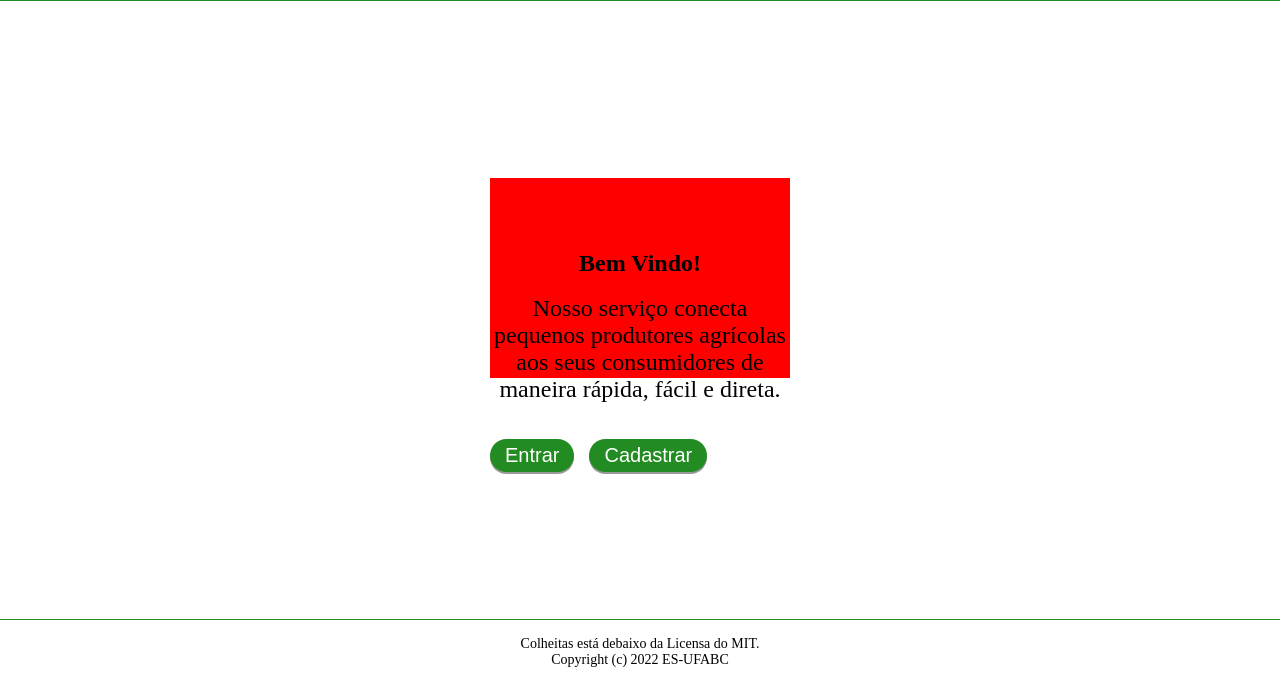
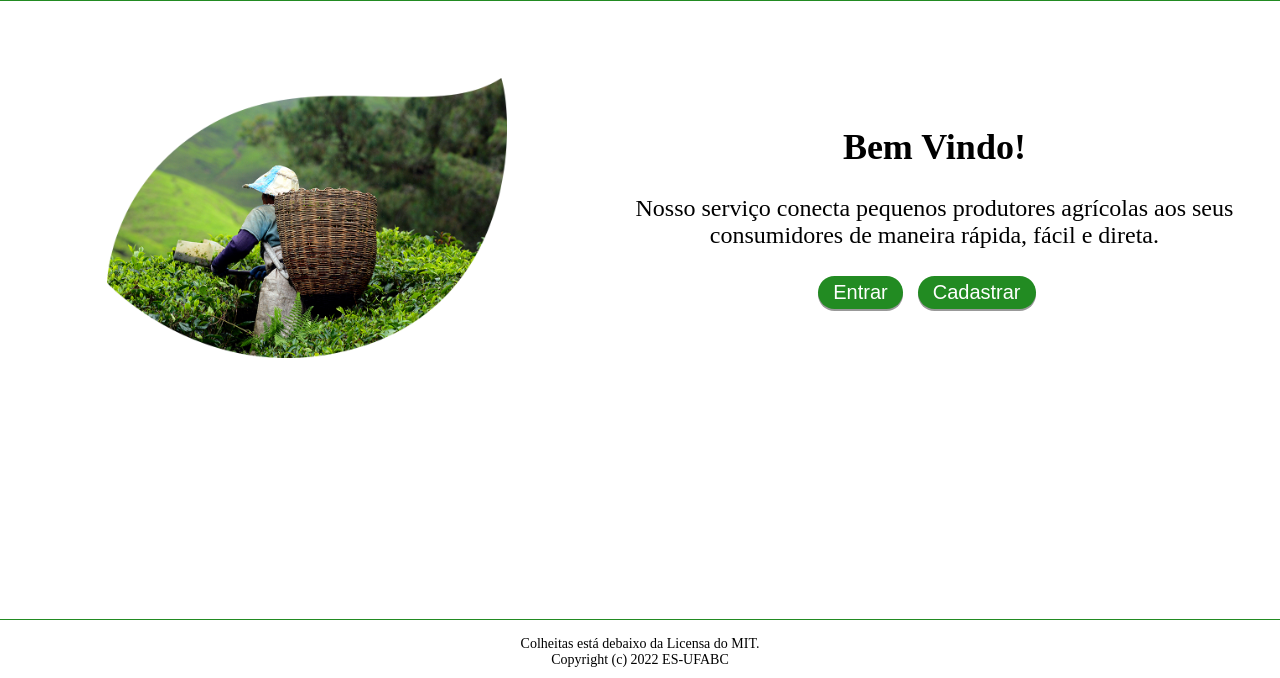
Before and after one commit to ES-UFABC/Colheitas, a Django app: page / in a window 1280 px wide. Shown: the part 122-800 px from the top of the page. Run offline with Django 4.2, Linux system fonts and the light colour scheme.

Commit message:
update html css

```diff
--- a/colheitas/static/css/style.css
+++ b/colheitas/static/css/style.css
@@ -38,7 +38,6 @@ html, body {
     left: 0;
     right: 0;
     margin: auto;
-    background: red;
 }
 
 #boxImg {
--- a/colheitas/templates/home.html
+++ b/colheitas/templates/home.html
@@ -82,7 +82,6 @@
     <body>
 
       <div id="boxHeader">
-
         <div id="boxTitle">
             <br>
             <h1>🌱 Colheitas 🌱</h1>
@@ -91,27 +90,33 @@
         <hr size="2" width="100%" color="#228B22">
       </div>
 
-      <div id="boxHome">
-        <br><br><br><br>
-        <center>
+      <div id="divide">
+
+        <div id="boxImg">
+
+          <img src="{% static 'img/agricultor.png' %}" width="400px" vertical-align="middle">
+
+        </div>
+
+
+        <div id="boxSignUp">
             <h2> Bem Vindo!</h2>
             <br>
             <p>Nosso serviço conecta pequenos produtores agrícolas aos seus consumidores de maneira rápida, fácil e direta.</p>
             <br>
-        <br>
 
-        <div class="buttonsHome">
-          <button type="button">
-            <a href="{% url 'login' %}">Entrar</a>
+            <div class="buttons">
+              <button>
+                <a href="{% url 'login' %}" class="button" type="button">Entrar</a>
               </button>
               <br>
-          <button type="button">
-            <a href="{% url 'signup' %}">Cadastrar</a>
+              <button>
+                <a href="{% url 'signup' %}" class="button" type="button">Cadastrar</a>
               </button>
             </div>
+        </div>
+      </div>
 
-        </center>
-      </div>
 
       <footer>
         <hr size="1" width="100%" color="#228B22">
--- a/colheitas/templates/registration/login.html
+++ b/colheitas/templates/registration/login.html
@@ -32,16 +32,21 @@
       <center>
       <h2>Entrar</h2>
       <br>
+
+
         <form method="post">
           {% csrf_token %}
           {{ form.as_p }}
           <br>
           <button type="submit">Entrar</button>
         </form>
+
         <br>
         <button>
           <a href="/" class="button" type="button">Voltar</a>
         </button>
+
+
     </center>
     </div>
 
--- a/colheitas/templates/registration/signup.html
+++ b/colheitas/templates/registration/signup.html
@@ -2,7 +2,6 @@
 <!DOCTYPE html>
 <html>
     <head>
-
         <meta charset="utf-8">
         <meta name="viewport" content="width=device-width, initial-scale=1, maximum-scale=1.0">
         <title>🌱 Colheitas - Cadastre-se</title>
@@ -34,6 +33,7 @@
             <br><br>
             <p>Você gostaria de se cadastrar como comprador ou vendedor?</p>
             <br>
+
             <div class="buttons">
                 <button>
                     <a href="/accounts/signup/buyer/" class="button" type="button">Comprador</a>
--- a/colheitas/templates/registration/signup_seller.html
+++ b/colheitas/templates/registration/signup_seller.html
@@ -34,7 +34,7 @@
           {% csrf_token %}
           {{ form.as_p }}
           <br>
-          <button type="submit">Sign Up</button>
+          <button type="submit">Cadastrar</button>
         </form>
         </center>
       </div>
```
Lines whose indentation alone changed are shown as unchanged.
